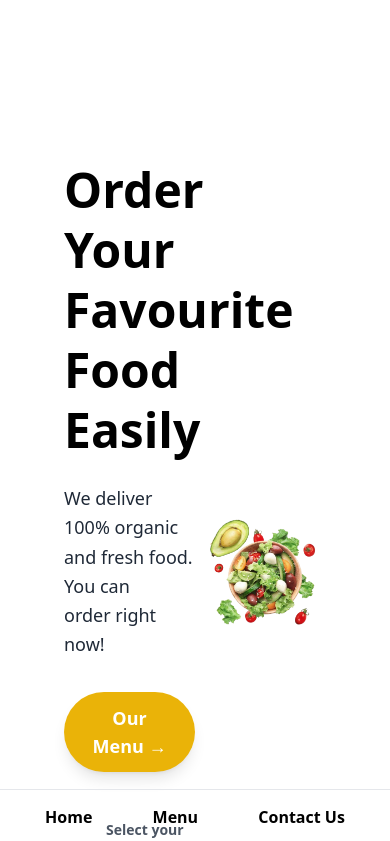
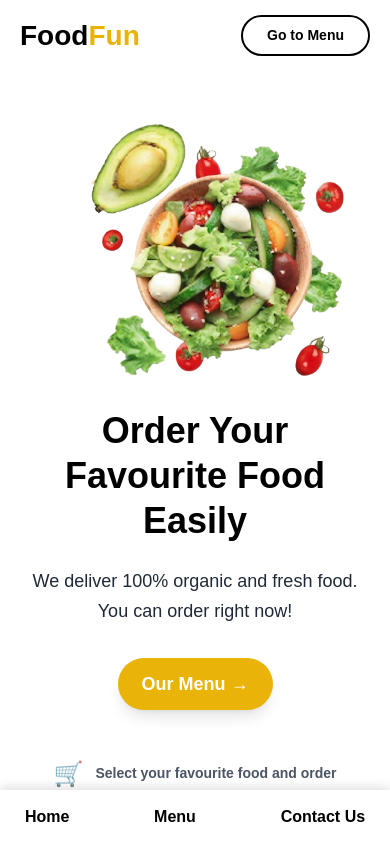
Before and after one commit to abdullahazeemdev/food-application, a plain HTML site: page index.html in a window 390 px wide. Shown: the top 841 px of the page. Drawn offline with nearby package versions, Linux system fonts and the light colour scheme.

Commit message:
1 page complete

```diff
--- a/app.js
+++ b/app.js
@@ -0,0 +1,14 @@
+// console.log("js running------>")
+
+const menu = document.querySelectorAll(".menu");
+
+// console.log(menu);
+
+menu.forEach((item) => {
+    item.addEventListener("click", () =>{
+      window.location.href = "Menu/index.html";
+    })
+
+
+
+    })
--- a/index.html
+++ b/index.html
@@ -14,24 +14,24 @@
 
     <div id="nav-links">
         <a href="#home" class="font-bold hover:text-yellow-500 transition">Home</a>
-        <a href="#menu" class="font-bold hover:text-yellow-500 transition">Menu</a>
+        <a href="#menu" class="font-bold hover:text-yellow-500 transition menu">Menu</a>
         <a href="#contact" class="font-bold hover:text-yellow-500 transition">Contact Us</a>
     </div>
 
-    <button class="menu-btn border-2 border-black px-6 py-2 rounded-full font-bold hover:bg-yellow-500 hover:text-white duration-300 hover:border-none">
+    <button class="menu-btn border-2 border-black px-6 py-2 rounded-full font-bold hover:bg-yellow-500 hover:text-white duration-300 hover:border-none menu">
         Go to Menu
     </button>
 </nav>
 
 <section class="flex items-center justify-between px-16 py-20 bg-transparent">
-    <div class="w-1/2">
+    <div class="hero-text w-1/2">
         <h1 class="text-5xl font-bold leading-tight mb-6 mt-20">
             Order Your Favourite Food Easily
         </h1>
         <p class="text-gray-800 font-medium text-lg mb-8 leading-relaxed">
          We deliver 100% organic and fresh food. You can<br> order right now!
         </p>
-        <button class="bg-yellow-500 text-white px-6 py-3 rounded-full font-bold text-lg hover:bg-yellow-600 transition shadow-lg">
+        <button class="bg-yellow-500 text-white px-6 py-3 rounded-full font-bold text-lg hover:bg-yellow-600 transition shadow-lg menu">
             Our Menu →
         </button>
 
@@ -53,7 +53,7 @@
         </div>
     </div>
 
-    <div class="w-1/2 flex justify-end">
+    <div class="hero-image w-1/2 flex justify-end">
         <img src="images/image2.png" alt="Fresh Salad" class="max-w-full h-auto">
     </div>
 </section>
--- a/stlye.css
+++ b/stlye.css
@@ -1,4 +1,6 @@
-/* 1. Global Reset */
+/* =========================
+   Global Reset
+========================= */
 * {
     margin: 0;
     padding: 0;
@@ -6,12 +8,14 @@
 }
 
 body {
-    background-image: url('images/background.png');
+    font-family: sans-serif;
+    background-image: url("images/background.png");
     background-size: cover;
     background-position: center;
     background-repeat: no-repeat;
     background-attachment: fixed;
     overflow-x: hidden;
+     overflow: hidden;
 }
 
 img {
@@ -19,56 +23,125 @@ img {
     height: auto;
 }
 
-/* 2. Navbar Styling */
+/* =========================
+   Navbar
+========================= */
+
 .navbar-custom {
+    position: fixed;
+    top: 0;
+    left: 0;
+    width: 100%;
+    /* background: #fff; */
     display: flex;
+    justify-content: space-between;
     align-items: center;
-    justify-content: space-between;
-    padding: 20px 30px;
-    width: 100%;
-    z-index: 50;
+    padding: 20px 60px;
+    z-index: 1000;
 }
 
 #nav-links {
     display: flex;
-    align-items: center;
-    gap: 40px;
+    gap: 35px;
 }
 
-/* 3. Responsive Breakpoints */
+#nav-links a {
+    text-decoration: none;
+    color: black;
+    transition: .3s;
+}
 
-/* Desktop Version (Top) */
-@media (min-width: 769px) {
-    .navbar-custom {
-        position: fixed;
-        top: 0;
-        left: 0;
+#nav-links a:hover {
+    color: #f59e0b;
+}
+
+/* =========================
+   Hero Section
+========================= */
+
+section {
+    margin-top: 100px;
+}
+
+/* =========================
+   Mobile Responsive
+========================= */
+
+@media (max-width:768px){
+
+    body{
+        background-image: none;
+        padding-bottom: 50px;
+    }
+
+    /* Navbar */
+    .navbar-custom{
+        padding:15px 20px;
+    }
+
+    .navbar-custom h1{
+        font-size:28px;
+    }
+
+    .menu-btn{
+        display:block;
+        padding:10px 18px;
+        font-size:14px;
+    }
+
+    /* Bottom Navigation */
+
+    #nav-links{
+        position:fixed;
+        bottom:0;
+        left:0;
+        width:100%;
+        background:#fff;
+        display:flex;
+        justify-content:space-around;
+        align-items:center;
+        padding:15px 0;
+        box-shadow:0 -3px 10px rgba(0,0,0,.12);
+        z-index:999;
+    }
+
+    /* Hero */
+
+    section{
+        flex-direction:column;
+        text-align:center;
+        padding:100px 20px 40px !important;
+        margin-top:0;
+    }
+
+    section .w-1\/2{
+        width:100%;
+    }
+
+    section img{
+        width:90%;
+        margin-top:20px;
+    }
+
+    section h1{
+        font-size:36px !important;
+        margin-top:0 !important;
+    }
+
+    p br{
+        display:none;
+    }
+
+
+    section .flex.flex-wrap{
+        justify-content:center;
+        gap:25px;
+    }
+       .hero-image{
+        order: 1;
+    }
+
+    .hero-text{
+        order: 2;
     }
 }
-
-/* Mobile Version (Bottom) */
-@media (max-width: 768px) {
-    body {
-        background-image: none;
-        padding-bottom: 70px;
-    }
-
-    .navbar-custom {
-        position: fixed;
-        bottom: 0;
-        left: 0;
-        border-top: 1px solid #e5e7eb;
-        justify-content: center;
-        padding: 15px;
-    }
-
-    .navbar-custom h1, .menu-btn {
-        display: none;
-    }
-
-    #nav-links {
-        gap: 0;
-        width: 100%;
-        justify-content: space-around;
-    }
-}
```
Also changed, not shown: Menu/index.html (added, +15 -0 lines), Menu/app.js (added), Menu/style.css (added).
